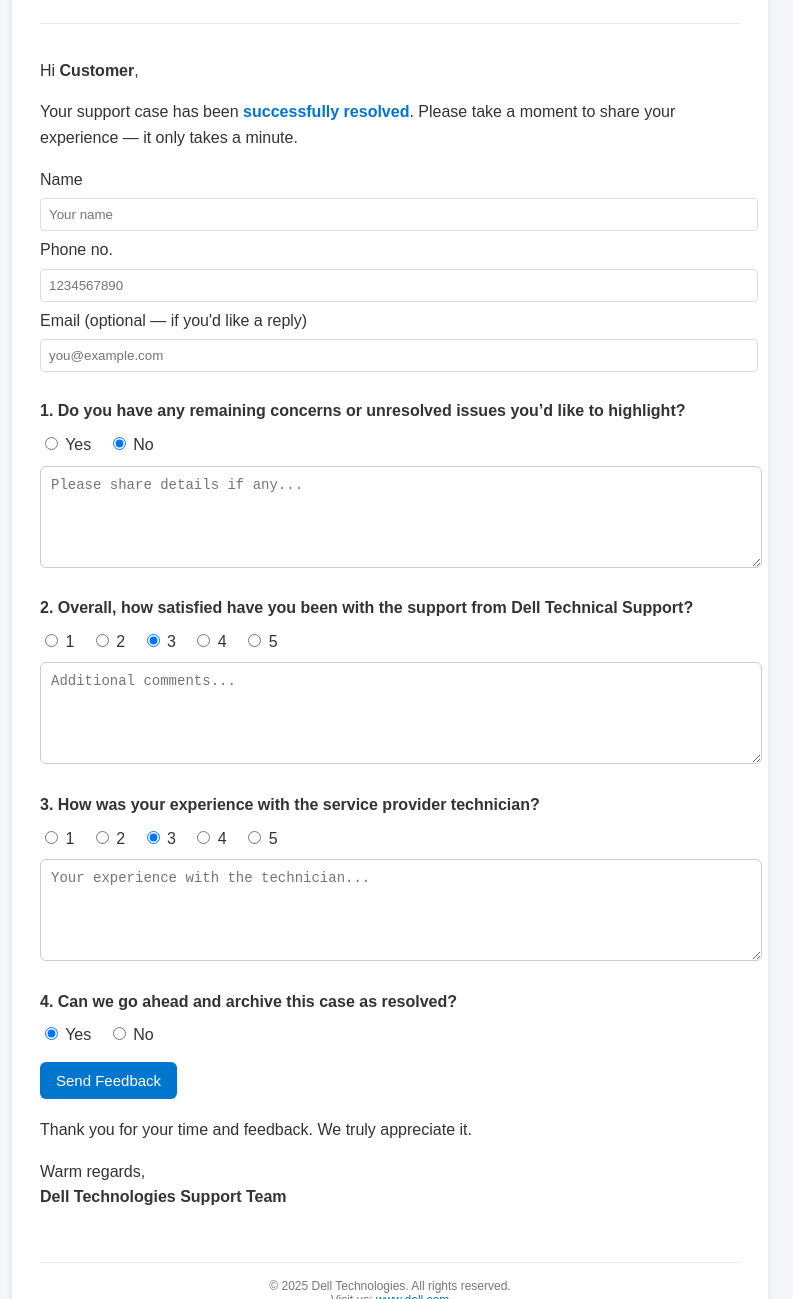
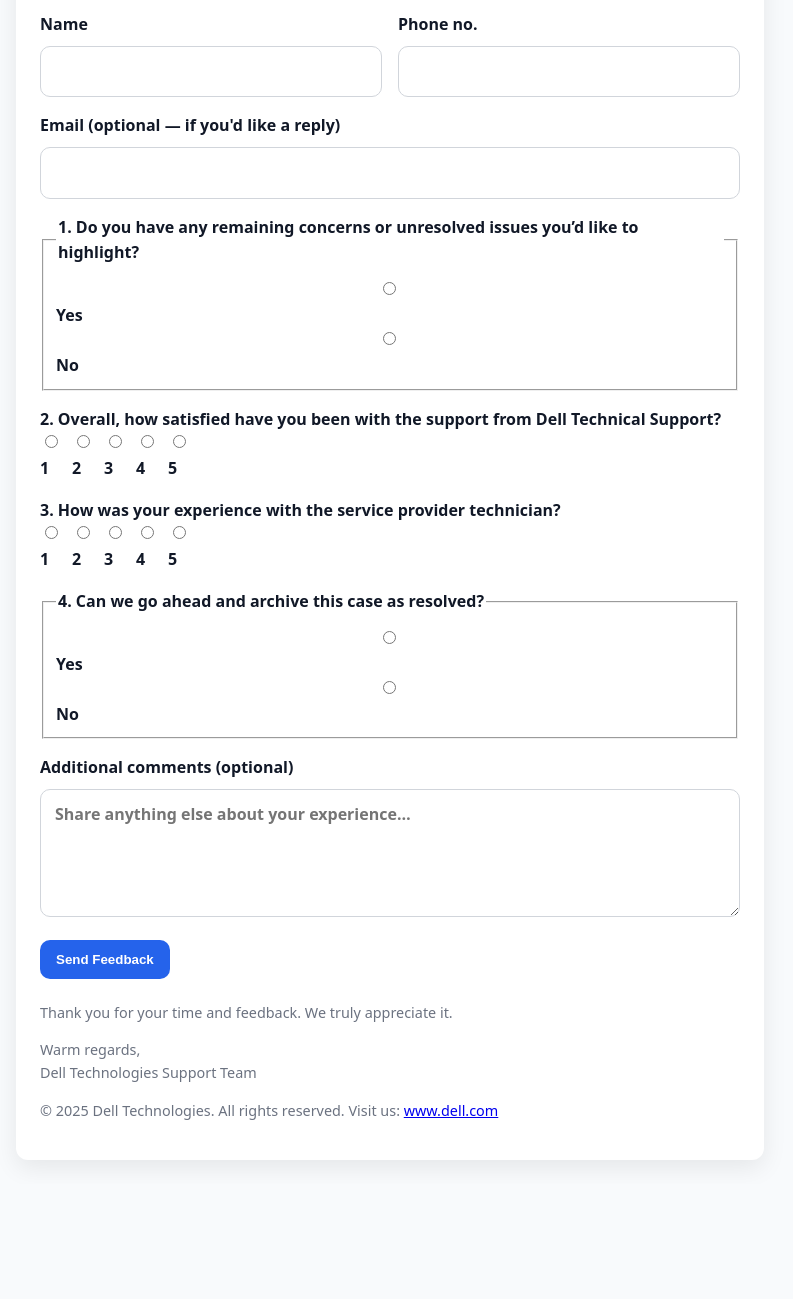
Before and after one commit to Abhilashd12345/dellfeedback-website, a plain HTML site: page index.html in a window 1280 px wide. Shown: the part 167-1466 px from the top of the page, without its empty margins (250-1043 px from the left). After the commit the page ends 1351 px from the top, so only its background shows below. Drawn offline with Linux system fonts and the light colour scheme.

Commit message:
Update index.html

```diff
--- a/index.html
+++ b/index.html
@@ -1,168 +1,202 @@
+
 <!doctype html>
 <html lang="en">
 <head>
   <meta charset="utf-8" />
-  <meta name="viewport" content="width=device-width,initial-scale=1" />
+  <meta name="viewport" content="width=device-width, initial-scale=1" />
   <title>Feedback — Dell Experience</title>
+
   <style>
-    body { font-family: Arial, sans-serif; background-color: #f4f6f9; margin:0; padding:24px; }
-    .container { max-width: 700px; margin:auto; background:#fff; padding:28px; border-radius:10px; box-shadow:0 2px 8px rgba(0,0,0,.08); }
-    .header { text-align:center; border-bottom:1px solid #eaeaea; padding-bottom:18px; }
-    .logo { height:48px; }
-    .content { padding:18px 0; color:#333; line-height:1.6; }
-    .highlight { color:#0076ce; font-weight:700; }
-    .footer { text-align:center; font-size:12px; color:#777; border-top:1px solid #eaeaea; padding-top:16px; margin-top:18px; }
-    .case-id { background:#eef5fb; padding:10px; border-radius:6px; margin-top:10px; font-size:14px; }
-    .question { margin-top:20px; }
-    .question-title { font-weight:700; margin-bottom:8px; }
-    .options label { margin-right:12px; }
-    .feedback-box { width:100%; min-height:80px; padding:10px; margin-top:8px; border:1px solid #ccc; border-radius:6px; resize:vertical; font-size:14px; }
-    .btn { background:#0076ce; color:#fff; border:none; padding:10px 16px; border-radius:6px; cursor:pointer; font-size:15px; }
-    .btn:disabled { opacity:.65; cursor:default; }
-    .status { margin-top:12px; font-size:14px; display:none; }
-    .status.success { color:green; display:block; }
-    .status.error { color:#c00; display:block; }
-    a.inline-link { color:#0076ce; text-decoration:none; }
-    /* small screens */
-    @media (max-width:520px){ .container{padding:18px} .logo{height:42px} }
+    /* Minimal responsive styles */
+    :root { --gap:16px; --primary:#2563eb; --border:#d1d5db; --text:#111827; --bg:#f8fafc; }
+    * { box-sizing:border-box; }
+    body { margin:0; font-family:system-ui,-apple-system,Segoe UI,Roboto,Arial,sans-serif; background:var(--bg); color:var(--text); line-height:1.6; }
+    .container { max-width:780px; margin:0 auto; padding:24px var(--gap); }
+    .card { background:#fff; border-radius:12px; box-shadow:0 8px 24px rgba(0,0,0,.08); padding:24px; }
+    header { display:flex; align-items:center; gap:12px; margin-bottom:12px; }
+    h1, h2, h3 { margin:0 0 12px; line-height:1.25; }
+    p.lead { margin:0 0 16px; color:#374151; }
+    form { display:grid; gap:var(--gap); }
+    label { display:grid; gap:8px; font-weight:600; }
+    input, textarea {
+      width:100%; padding:12px 14px; border:1px solid var(--border);
+      border-radius:10px; font:inherit; background:#fff;
+    }
+    input[type="radio"] { width:auto; margin-right:6px; }
+    .row { display:grid; grid-template-columns:1fr 1fr; gap:var(--gap); }
+    .scale { display:flex; gap:8px; flex-wrap:wrap; }
+    .actions { display:flex; gap:12px; align-items:center; }
+    button {
+      border:none; padding:12px 16px; border-radius:10px; background:var(--primary);
+      color:#fff; font-weight:600; cursor:pointer;
+    }
+    button:disabled { opacity:.7; cursor:not-allowed; }
+    #status { min-height:1.4em; font-size:0.95rem; }
+    footer { margin-top:16px; color:#6b7280; font-size:0.9rem; }
+    @media (max-width:640px){ .row{grid-template-columns:1fr} input,textarea{font-size:16px} button{width:100%} }
   </style>
 </head>
 <body>
-  <div class="container" role="main">
-    <div class="header">
-      <img src="https://upload.wikimedia.org/wikipedia/commons/4/48/Dell_Logo.svg" alt="Dell Logo" class="logo">
-      <h2>Case Resolved – We'd Love Your Feedback</h2>
+  <div class="container">
+    <div class="card">
+      <header>
+        <h1>Case Resolved – We'd Love Your Feedback</h1>
+      </header>
+
+      <p class="lead">
+        Hi Customer, your support case has been successfully resolved. Please take a moment to share your experience — it only takes a minute.
+      </p>
+
+      <!-- Honeypot field to block simple bots (kept off-screen) -->
+      <form id="feedbackForm" autocomplete="on" novalidate>
+        <div style="position:absolute;left:-9999px;">
+          <label>Leave this empty
+            <input type="text" name="website" tabindex="-1" autocomplete="off" />
+          </label>
         </div>
 
-    <div class="content">
-      <p>Hi <strong>Customer</strong>,</p>
-      <p>Your support case has been <span class="highlight">successfully resolved</span>. Please take a moment to share your experience — it only takes a minute.</p>
-
-      <!-- Replace FORM_ENDPOINT with your Formspree endpoint, e.g. https://formspree.io/f/xxxxxx -->
-      <form id="feedbackForm" method="POST" action="https://formspree.io/f/yourFormId">
-        <!-- Contact / Case info -->
-        <label for="name">Name </label><br>
-        <input id="name" name="name" type="text" placeholder="Your name" style="width:100%;padding:8px;margin:6px 0;border-radius:4px;border:1px solid #ddd;">
-        <label for="phone">Phone no.</label><br>
-        <input id="phone" name="_replyto" type="phone" placeholder="1234567890" style="width:100%;padding:8px;margin:6px 0;border-radius:4px;border:1px solid #ddd;">
-        <label for="email">Email (optional — if you'd like a reply)</label><br>
-        <input id="email" name="_replyto" type="email" placeholder="you@example.com" style="width:100%;padding:8px;margin:6px 0;border-radius:4px;border:1px solid #ddd;">
-
-        <!-- Question 1 -->
-        <div class="question">
-          <div class="question-title">1. Do you have any remaining concerns or unresolved issues you’d like to highlight?</div>
-          <div class="options" aria-hidden="false">
-            <label><input type="radio" name="concerns" value="Yes"> Yes</label>
-            <label><input type="radio" name="concerns" value="No" checked> No</label>
-          </div>
-          <textarea name="concerns_details" class="feedback-box" placeholder="Please share details if any..."></textarea>
+        <div class="row">
+          <label>
+            Name
+            <input type="text" name="name" required minlength="2" />
+          </label>
+          <label>
+            Phone no.
+            <input type="tel" name="phone" inputmode="tel" />
+          </label>
         </div>
 
-        <!-- Question 2 -->
-        <div class="question">
-          <div class="question-title">2. Overall, how satisfied have you been with the support from Dell Technical Support?</div>
-          <div class="options" role="radiogroup" aria-label="Overall satisfaction">
-            <label><input type="radio" name="support_rating" value="1"> 1</label>
-            <label><input type="radio" name="support_rating" value="2"> 2</label>
-            <label><input type="radio" name="support_rating" value="3" checked> 3</label>
-            <label><input type="radio" name="support_rating" value="4"> 4</label>
-            <label><input type="radio" name="support_rating" value="5"> 5</label>
-          </div>
-          <textarea name="support_comments" class="feedback-box" placeholder="Additional comments..."></textarea>
-        </div>
+        <label>
+          Email (optional — if you'd like a reply)
+          <input type="email" name="email" />
+        </label>
 
-        <!-- Question 3 -->
-        <div class="question">
-          <div class="question-title">3. How was your experience with the service provider technician?</div>
-          <div class="options" role="radiogroup" aria-label="Technician rating">
-            <label><input type="radio" name="technician_rating" value="1"> 1</label>
-            <label><input type="radio" name="technician_rating" value="2"> 2</label>
-            <label><input type="radio" name="technician_rating" value="3" checked> 3</label>
-            <label><input type="radio" name="technician_rating" value="4"> 4</label>
-            <label><input type="radio" name="technician_rating" value="5"> 5</label>
-          </div>
-          <textarea name="technician_comments" class="feedback-box" placeholder="Your experience with the technician..."></textarea>
-        </div>
+        <fieldset>
+          <legend style="font-weight:700;margin-bottom:8px;">1. Do you have any remaining concerns or unresolved issues you’d like to highlight?</legend>
+          <label><input type="radio" name="remainingConcerns" value="Yes" required /> Yes</label>
+          <label><input type="radio" name="remainingConcerns" value="No" /> No</label>
+        </fieldset>
 
-        <!-- Question 4 -->
-        <div class="question">
-          <div class="question-title">4. Can we go ahead and archive this case as resolved?</div>
-          <div class="options" role="radiogroup" aria-label="Archive case">
-            <label><input type="radio" name="archive_case" value="Yes" checked> Yes</label>
-            <label><input type="radio" name="archive_case" value="No"> No</label>
+        <div>
+          <label>2. Overall, how satisfied have you been with the support from Dell Technical Support?</label>
+          <div class="scale" aria-label="Support satisfaction (1–5)">
+            <label><input type="radio" name="supportSatisfaction" value="1" required /> 1</label>
+            <label><input type="radio" name="supportSatisfaction" value="2" /> 2</label>
+            <label><input type="radio" name="supportSatisfaction" value="3" /> 3</label>
+            <label><input type="radio" name="supportSatisfaction" value="4" /> 4</label>
+            <label><input type="radio" name="supportSatisfaction" value="5" /> 5</label>
           </div>
         </div>
 
-        <!-- Optional hidden fields:
-             - _next: redirect after formspree success (if you prefer redirect)
-             - _subject: email subject in Formspree notification (optional)
-        -->
-        <input type="hidden" name="_subject" value="New feedback submission">
-        <!-- <input type="hidden" name="_next" value="https://yourdomain.com/thank-you.html"> -->
+        <div>
+          <label>3. How was your experience with the service provider technician?</label>
+          <div class="scale" aria-label="Technician experience (1–5)">
+            <label><input type="radio" name="technicianExperience" value="1" required /> 1</label>
+            <label><input type="radio" name="technicianExperience" value="2" /> 2</label>
+            <label><input type="radio" name="technicianExperience" value="3" /> 3</label>
+            <label><input type="radio" name="technicianExperience" value="4" /> 4</label>
+            <label><input type="radio" name="technicianExperience" value="5" /> 5</label>
+          </div>
+        </div>
 
-        <div style="margin-top:14px;">
-          <button class="btn" type="submit" id="submitBtn">Send Feedback</button>
-          <span id="status" class="status" role="status"></span>
+        <fieldset>
+          <legend style="font-weight:700;margin-bottom:8px;">4. Can we go ahead and archive this case as resolved?</legend>
+          <label><input type="radio" name="archiveCase" value="Yes" required /> Yes</label>
+          <label><input type="radio" name="archiveCase" value="No" /> No</label>
+        </fieldset>
+
+        <label>
+          Additional comments (optional)
+          <textarea name="message" rows="4" placeholder="Share anything else about your experience…"></textarea>
+        </label>
+
+        <div class="actions">
+          <button type="submit" id="submitBtn">Send Feedback</button>
+          <p id="status" aria-live="polite"></p>
         </div>
       </form>
 
-      <p style="margin-top:18px;">Thank you for your time and feedback. We truly appreciate it.</p>
-      <p>Warm regards,<br><strong>Dell Technologies Support Team</strong></p>
-    </div>
-
-    <div class="footer">
-      © 2025 Dell Technologies. All rights reserved.<br>
-      Visit us: <a href="https://www.dell.com" class="inline-link">www.dell.com</a>
+      <footer>
+        <p>Thank you for your time and feedback. We truly appreciate it.</p>
+        <p>Warm regards,<br/>Dell Technologies Support Team</p>
+        <p>© 2025 Dell Technologies. All rights reserved. Visit us: <a href="https://www.dell.com/" target="_blank" rel="noopener">www.dell.com</a></p>
+      </footer>
     </div>
   </div>
 
+  <!-- ===== CONNECT TO GOOGLE APPS SCRIPT BACKEND (paste URL here) ===== -->
   <script>
-    (function(){
+    // Paste your Web App URL (must end with /exec)
+    const SCRIPT_URL = 'https://script.google.com/macros/s/AKfycbxqApwnmAGOiqTWsyh-r0Tfn2xufBefw_8_okFpkerMt3vYI0HWSeJNs25XEYpD_bYw/exec';
+
     const form = document.getElementById('feedbackForm');
+    const statusEl = document.getElementById('status');
     const submitBtn = document.getElementById('submitBtn');
-      const statusEl = document.getElementById('status');
 
-      // If you want to use AJAX submission (no page reload), Formspree supports JSON POSTs
-      // Make sure to replace the form action with your real Formspree endpoint.
-      form.addEventListener('submit', async function(e){
+    function setStatus(text, ok = true) {
+      statusEl.textContent = text;
+      statusEl.style.color = ok ? '#065f46' : '#b91c1c'; // green/red
+    }
+
+    form.addEventListener('submit', async (e) => {
       e.preventDefault();
-        submitBtn.disabled = true;
-        statusEl.className = 'status';
-        statusEl.textContent = 'Sending...';
-        statusEl.style.display = 'inline-block';
 
-        const action = form.action;
       const formData = new FormData(form);
 
-        // Convert FormData to JSON
-        const data = {};
-        formData.forEach((value, key) => { data[key] = value; });
+      // Honeypot (ignore bots)
+      if (formData.get('website')) {
+        setStatus('Submission blocked.');
+        return;
+      }
+
+      // Build payload from form fields
+      const payload = {
+        name: (formData.get('name') || '').trim(),
+        phone: (formData.get('phone') || '').trim(),
+        email: (formData.get('email') || '').trim(),
+        remainingConcerns: formData.get('remainingConcerns') || '',
+        supportSatisfaction: formData.get('supportSatisfaction') || '',
+        technicianExperience: formData.get('technicianExperience') || '',
+        archiveCase: formData.get('archiveCase') || '',
+        message: (formData.get('message') || '').trim(),
+        userAgent: navigator.userAgent,
+        page: location.href
+      };
+
+      // Basic validation for required fields
+      if (!payload.name || !payload.remainingConcerns || !payload.supportSatisfaction || !payload.technicianExperience || !payload.archiveCase) {
+        setStatus('Please complete all required questions.', false);
+        return;
+      }
+
+      // UI: disable during submit
+      submitBtn.disabled = true;
+      setStatus('Sending…');
 
       try {
-          const res = await fetch(action, {
+        const res = await fetch(SCRIPT_URL, {
           method: 'POST',
-            headers: { 'Accept': 'application/json', 'Content-Type': 'application/json' },
-            body: JSON.stringify(data)
+          headers: { 'Content-Type': 'application/json' },
+          body: JSON.stringify(payload)
         });
 
-          if (res.ok) {
-            statusEl.className = 'status success';
-            statusEl.textContent = 'Thanks — your feedback was submitted.';
-            // optionally clear inputs
-            // form.reset();
+        // Some Apps Script setups return text/plain; handle both
+        const contentType = res.headers.get('content-type') || '';
+        const data = contentType.includes('application/json') ? await res.json() : {};
+        if (res.ok && (data.ok ?? true)) {
+          setStatus('Thanks! Your feedback was submitted.');
+          form.reset();
         } else {
-            const err = await res.json().catch(()=>null);
-            throw new Error((err && err.error) ? err.error : 'Submission failed');
+          setStatus('Sorry, something went wrong. Please try again.', false);
+          console.error('Backend error:', data);
         }
       } catch (err) {
-          statusEl.className = 'status error';
-          statusEl.textContent = 'Sorry — we could not submit your feedback. Please try again later.';
-          console.error('Feedback submit error:', err);
+        setStatus('Network error. Please try again.', false);
+        console.error(err);
       } finally {
         submitBtn.disabled = false;
       }
     });
-    })();
   </script>
 </body>
 </html>
```
Lines whose indentation alone changed are shown as unchanged.
